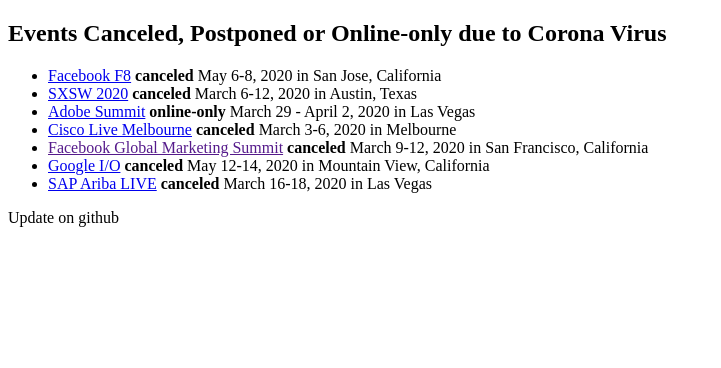
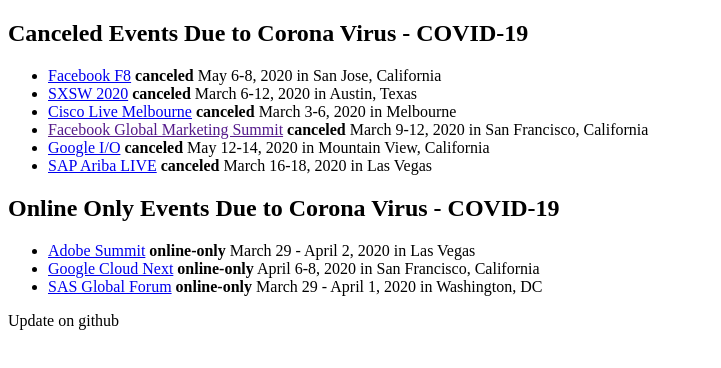
Before and after one commit to oguzbilgic/coronacanceled.com, a Next.js app: page / in a window 1280 px wide. Shown: the top 368 px of the page, without its empty margins (0-721 px from the left). Built offline with nearby package versions, Linux system fonts and the light colour scheme.

Commit message:
Add events

```diff
--- a/pages/index.js
+++ b/pages/index.js
@@ -12,13 +12,6 @@
     location: "Austin, Texas",
     date: "March 6-12, 2020",
     status: "canceled"
-  },
-  {
-    name: "Adobe Summit",
-    link: "https://summit.adobe.com/na/",
-    location: "Las Vegas",
-    date: "March 29 - April 2, 2020",
-    status: "online-only"
   },
   {
     name: "Cisco Live Melbourne",
@@ -48,15 +41,48 @@
     date: "March 16-18, 2020",
     status: "canceled"
   },
+  {
+    name: "Adobe Summit",
+    link: "https://summit.adobe.com/na/",
+    location: "Las Vegas",
+    date: "March 29 - April 2, 2020",
+    status: "online-only"
+  },
+  {
+    name: "Google Cloud Next",
+    link: "https://cloud.withgoogle.com/next/sf",
+    location: "San Francisco, California",
+    date: "April 6-8, 2020",
+    status: "online-only"
+  },
+  {
+    name: "SAS Global Forum",
+    link: "https://www.sas.com/en_us/events/sas-global-forum.html",
+    location: "Washington, DC",
+    date: "March 29 - April 1, 2020",
+    status: "online-only"
+  },
 ]
 
 function HomePage() {
   return (
     <div>
-      <h2>Events Canceled, Postponed or Online-only due to Corona Virus</h2>
+      <h2>Canceled Events Due to Corona Virus - COVID-19</h2>
 
       <ul>
-        {events.map(event =>
+        {events.filter(e => e.status == 'canceled').map(event =>
+          <li>
+            <a href={event.link}>
+              {event.name}
+            </a> <b>{event.status}</b> {event.date} in {event.location}
+          </li>
+        )}
+      </ul>
+
+      <h2>Online Only Events Due to Corona Virus - COVID-19</h2>
+
+      <ul>
+        {events.filter(e => e.status == 'online-only').map(event =>
           <li>
             <a href={event.link}>
               {event.name}
```
